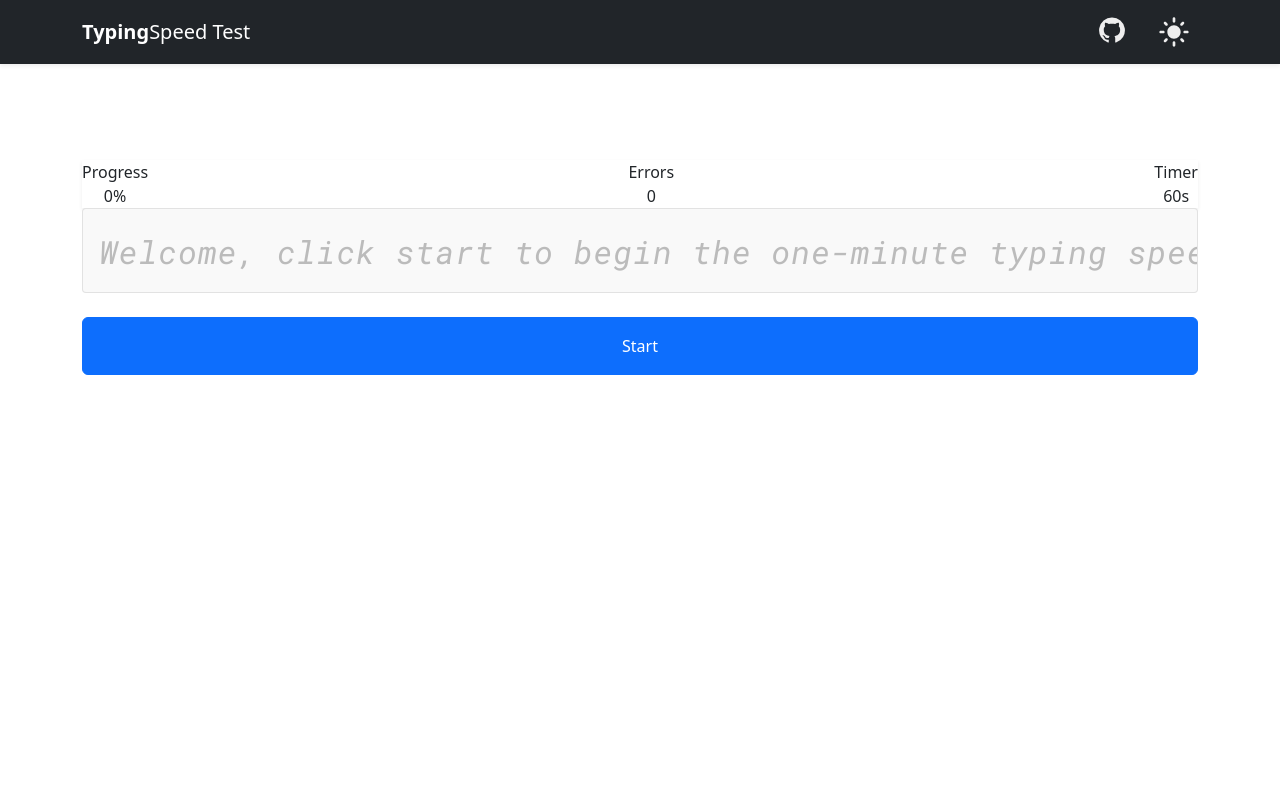
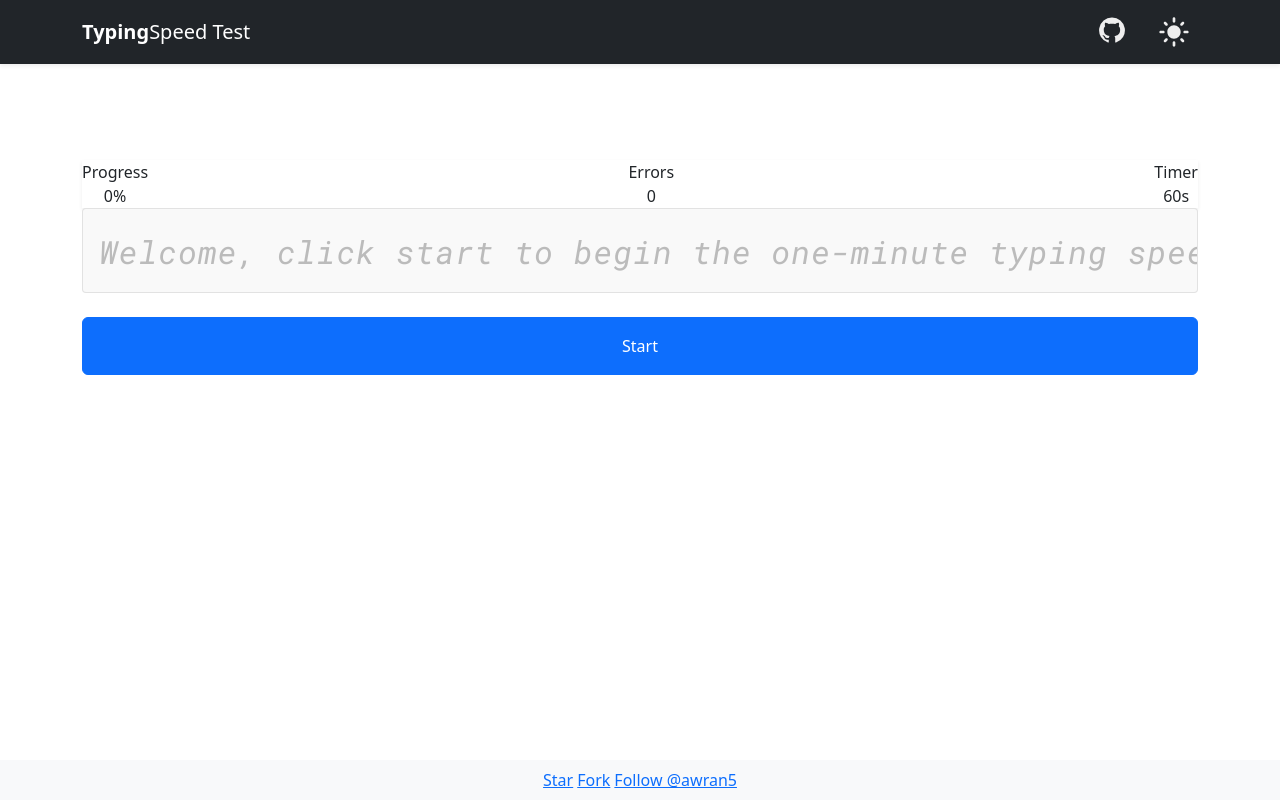
Before and after one commit to awran5/react-one-minute-speed-typing-test-ts, a React (Create React App) app: page / in a window 1280 px wide. Built offline with nearby package versions, Linux system fonts and the light colour scheme.

Commit message:
refactor: dark mode

```diff
--- a/src/Components/Layout.tsx
+++ b/src/Components/Layout.tsx
@@ -1,38 +1,60 @@
-import React, { memo, useState, useEffect } from 'react'
-import Header from './Header'
+import React, { memo, useState, useEffect, Dispatch, SetStateAction } from "react";
+import Footer from "./Footer";
+import Header from "./Header";
+
+type SetValue<T> = Dispatch<SetStateAction<T>>;
+
+function useLocalStorage<T>(key: string, initialValue: T): [T, SetValue<T>] {
+  const [value, setValue] = useState(() => {
+    let currentValue;
+
+    try {
+      currentValue = JSON.parse(localStorage.getItem(key) || String(initialValue));
+    } catch (error) {
+      currentValue = initialValue;
+    }
+
+    return currentValue;
+  });
+
+  useEffect(() => {
+    localStorage.setItem(key, JSON.stringify(value));
+  }, [value, key]);
+
+  return [value, setValue];
+}
 
 interface Props {
-  children: JSX.Element
+  children: JSX.Element;
 }
 
-const STORAGE_KEY = 'wpm-app-darkmode'
+// const STORAGE_KEY = "wpm-app-darkmode";
 
-const storedTheme = localStorage.getItem(STORAGE_KEY)
-const themeMode: boolean = storedTheme
-  ? JSON.parse(storedTheme)
-  : localStorage.setItem(STORAGE_KEY, 'false')
+// const storedTheme = localStorage.getItem(STORAGE_KEY);
+// const themeMode: boolean = storedTheme
+//   ? JSON.parse(storedTheme)
+//   : localStorage.setItem(STORAGE_KEY, "false");
+
+const defaultMode = window.matchMedia("(prefers-color-scheme: dark)").matches;
 
 function Layout({ children }: Props) {
-  const [darkMode, setDarkMode] = useState(themeMode)
+  const [theme, setTheme] = useLocalStorage("wpm-app-darkmode", defaultMode ? "dark" : "light");
 
-  const handleThemeMode = () => {
-    setDarkMode((prev) => !prev)
-  }
+  const handleThemeMode = () => setTheme((prev) => (prev === "light" ? "dark" : "light"));
 
   useEffect(() => {
-    if (storedTheme) localStorage.setItem(STORAGE_KEY, JSON.stringify(darkMode))
-  }, [darkMode])
+    document.documentElement.setAttribute("data-theme", theme);
+  }, [theme]);
 
   return (
-    <div className={`App vh-100 ${darkMode ? 'bg-dark' : 'bg-white'}`}>
-      <Header handleThemeMode={handleThemeMode} darkMode={darkMode} />
-      <div className='container main'>
-        <div className='row g-5'>
-          <div className='col-12'>{children}</div>
-        </div>
-      </div>
+    <div className='d-flex flex-column vh-100'>
+      <Header handleThemeMode={handleThemeMode} theme={theme} />
+      <main className='flex-shrink-0 main'>
+        <div className='container'>{children}</div>
+      </main>
+      <Footer theme={theme} />
     </div>
-  )
+  );
 }
 
-export default memo(Layout)
+export default memo(Layout);
```
